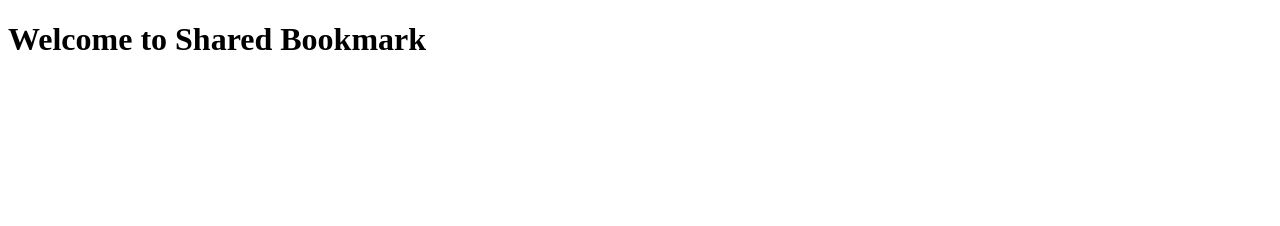
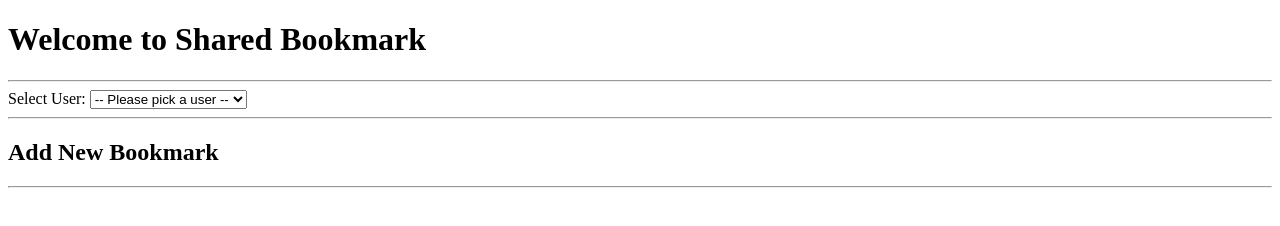
Before and after one commit to Fradoka/Shared-Bookmark-Project, a plain HTML site: page index.html in a window 1280 px wide. Drawn offline with Linux system fonts and the light colour scheme.

Commit message:
create and populate userDropdown

```diff
--- a/app.js
+++ b/app.js
@@ -1 +1,8 @@
 import { getUserIds, getData, setData, clearData } from './storage.js';
+import { populateUserDropdown } from './modules/userDropdown.js';
+
+// Startup
+window.onload = () => {
+    populateUserDropdown();
+
+}
--- a/index.html
+++ b/index.html
@@ -7,7 +7,27 @@
 </head>
 <body>
   <h1>Welcome to Shared Bookmark</h1>
+  <hr>
 
+  <section id="user">
+    <label for="user-select">Select User:</label>
+    <select id="user-select" required>
+        <option value="" disabled selected>-- Please pick a user --</option>
+    </select>
+  </section>
+  <hr>
+
+  <section id="new-bookmark-form">
+    <h2>Add New Bookmark</h2>
+    <form>
+
+    </form>
+  </section>
+  <hr>
+
+  <section id="bookmarks-container">
+
+  </section>
 
   <script type="module" src="app.js"></script>
 </body>
--- /dev/null
+++ b/modules/domElements.js
@@ -0,0 +1,6 @@
+// DOM elements
+export function getDomElements () {
+    return {
+        userDropdown : document.getElementById("user-select"),
+    }
+}
--- /dev/null
+++ b/modules/userDropdown.js
@@ -0,0 +1,14 @@
+import { getUserIds } from "../storage.js";
+import { getDomElements } from "./domElements.js";
+
+export function populateUserDropdown () {
+    const userIds = getUserIds();
+    const { userDropdown } = getDomElements();
+
+    for (let i = 0; i < userIds.length; i++) {
+        const user = document.createElement("option");
+        user.value = userIds[i];
+        user.textContent = userIds[i];
+        userDropdown.appendChild(user);
+    }
+}
--- a/storage.js
+++ b/storage.js
@@ -8,7 +8,7 @@
  * @returns {string[]} List of user id strings
  */
 export function getUserIds() {
-  return ["1", "2", "3", "4", "5"];
+  return ["Alice", "Bob", "Charlie", "David", "Eve"];
 }
 
 /**
```
